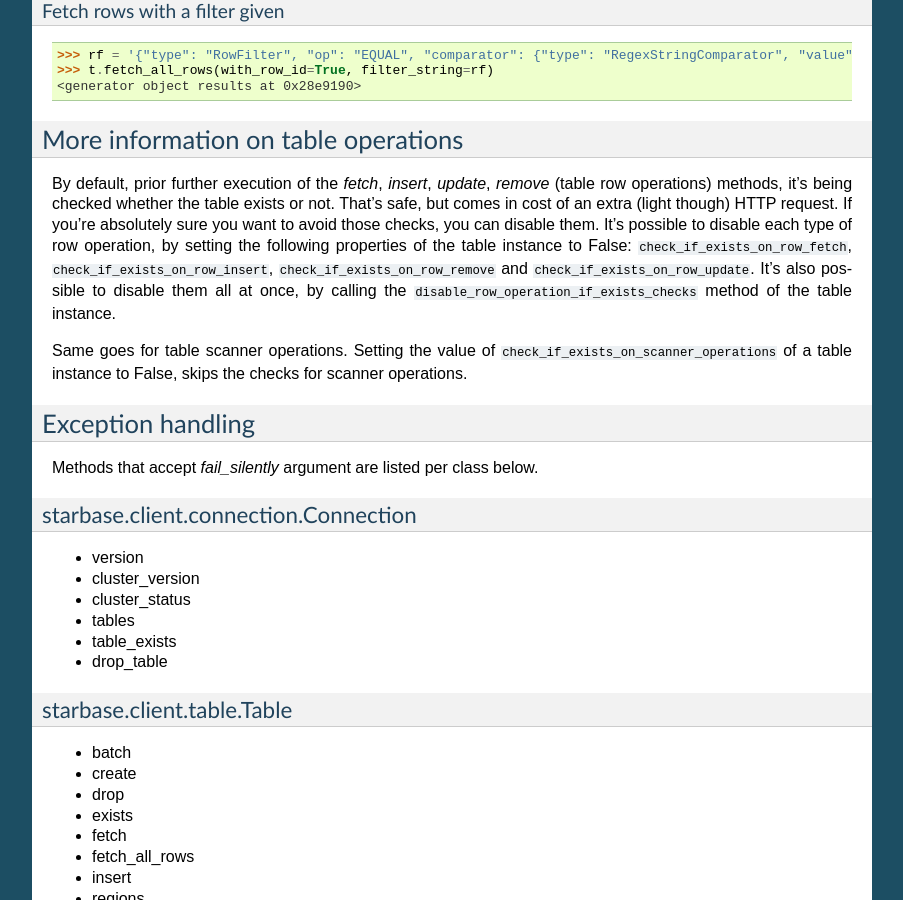
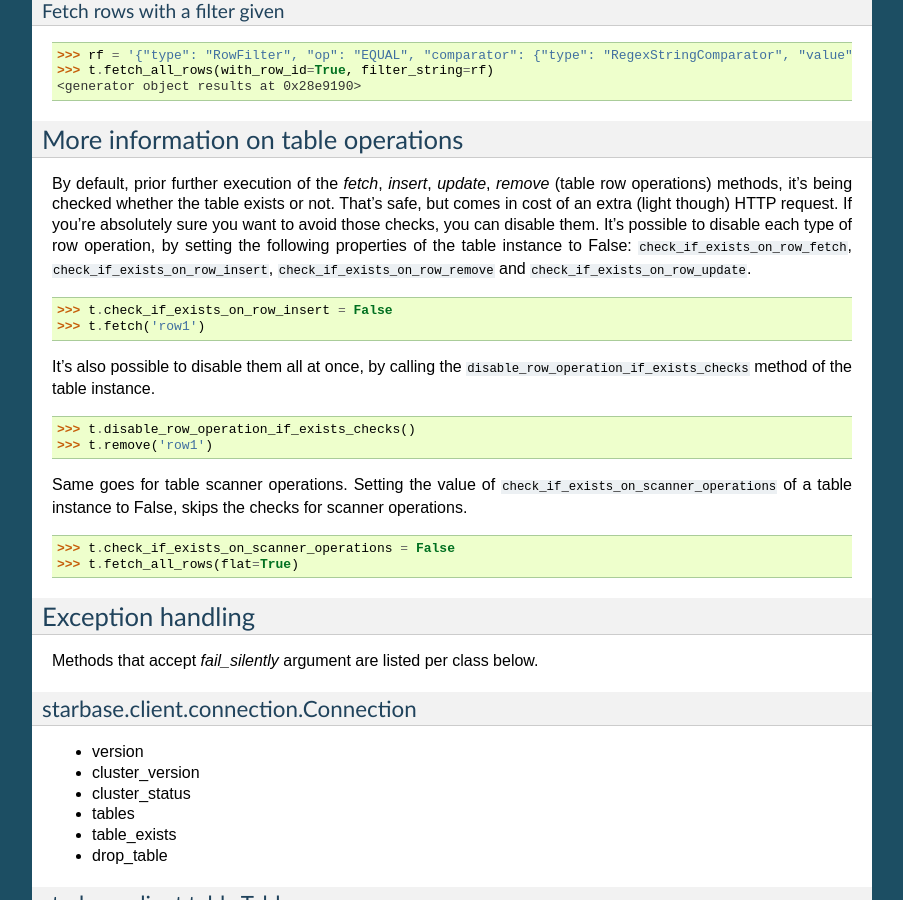
Before and after one commit to barseghyanartur/starbase, a Sphinx documentation site: the page built from docs/index.rst, in a window 1280 px wide and 900 px high, scrolled down 6398 px. Shown: the whole window, without its empty margins (198-1101 px from the left). Built offline with Sphinx 7.4.7, drawn with Linux system fonts in a browser that asks for light colours.

Commit message:
adding examples to disable checks

```diff
--- a/docs/index.rst
+++ b/docs/index.rst
@@ -330,11 +330,22 @@ methods, it's being checked whether the table exists or not. That's safe, but co
 extra (light though) HTTP request. If you're absolutely sure you want to avoid those checks, you can
 disable them. It's possible to disable each type of row operation, by setting the following properties
 of the table instance to False: ``check_if_exists_on_row_fetch``, ``check_if_exists_on_row_insert``,
-``check_if_exists_on_row_remove`` and ``check_if_exists_on_row_update``. It's also possible to disable
+``check_if_exists_on_row_remove`` and ``check_if_exists_on_row_update``.
+
+>>> t.check_if_exists_on_row_insert = False
+>>> t.fetch('row1')
+
+It's also possible to disable
 them all at once, by calling the ``disable_row_operation_if_exists_checks`` method of the table instance.
+
+>>> t.disable_row_operation_if_exists_checks()
+>>> t.remove('row1')
 
 Same goes for table scanner operations. Setting the value of ``check_if_exists_on_scanner_operations``
 of a table instance to False, skips the checks for scanner operations.
+
+>>> t.check_if_exists_on_scanner_operations = False
+>>> t.fetch_all_rows(flat=True)
 
 Exception handling
 =========================================
```
